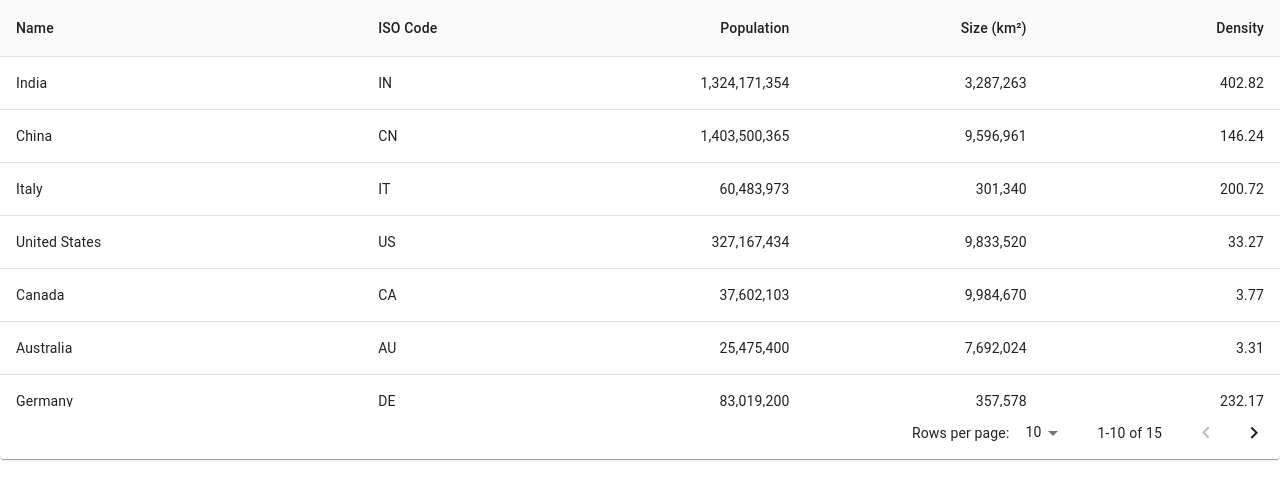
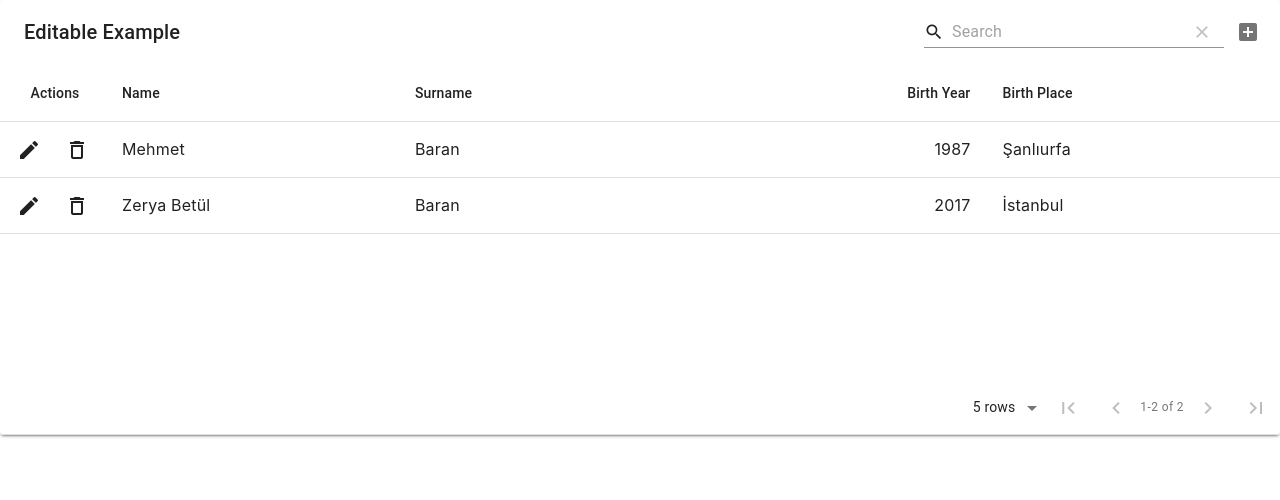
Before and after one commit to aboston93/Fantasy-Football-Draft-Helper, a React (Create React App) app in the folder client/: page / in a window 1280 px wide. Shown: the top 500 px of the page. Built offline with nearby package versions, Linux system fonts and the light colour scheme; the HTML template or start-up script is replaced by a standard one.

Commit message:
testing table and inputs

```diff
--- a/client/src/components/fantasytable.js
+++ b/client/src/components/fantasytable.js
@@ -1,136 +1,63 @@
 import React from 'react';
-import { makeStyles } from '@material-ui/core/styles';
-import Paper from '@material-ui/core/Paper';
-import Table from '@material-ui/core/Table';
-import TableBody from '@material-ui/core/TableBody';
-import TableCell from '@material-ui/core/TableCell';
-import TableHead from '@material-ui/core/TableHead';
-import TablePagination from '@material-ui/core/TablePagination';
-import TableRow from '@material-ui/core/TableRow';
+import MaterialTable from 'material-table';
 
-const columns = [
-  { id: 'name', label: 'Name', minWidth: 200 },
-  { id: 'code', label: 'ISO\u00a0Code', minWidth: 100 },
+export default function MaterialTableDemo() {
+  const [state, setState] = React.useState({
+    columns: [
+      { title: 'Name', field: 'name' },
+      { title: 'Surname', field: 'surname' },
+      { title: 'Birth Year', field: 'birthYear', type: 'numeric' },
       {
-    id: 'population',
-    label: 'Population',
-    minWidth: 120,
-    align: 'right',
-    format: value => value.toLocaleString(),
+        title: 'Birth Place',
+        field: 'birthCity',
+        lookup: { 34: 'İstanbul', 63: 'Şanlıurfa' },
       },
+    ],
+    data: [
+      { name: 'Mehmet', surname: 'Baran', birthYear: 1987, birthCity: 63 },
       {
-    id: 'size',
-    label: 'Size\u00a0(km\u00b2)',
-    minWidth: 120,
-    align: 'right',
-    format: value => value.toLocaleString(),
+        name: 'Zerya Betül',
+        surname: 'Baran',
+        birthYear: 2017,
+        birthCity: 34,
       },
-  {
-    id: 'density',
-    label: 'Density',
-    minWidth: 120,
-    align: 'right',
-    format: value => value.toFixed(2),
-  },
-];
-
-function createData(name, code, population, size) {
-  const density = population / size;
-  return { name, code, population, size, density };
-}
-
-const rows = [
-  createData('India', 'IN', 1324171354, 3287263),
-  createData('China', 'CN', 1403500365, 9596961),
-  createData('Italy', 'IT', 60483973, 301340),
-  createData('United States', 'US', 327167434, 9833520),
-  createData('Canada', 'CA', 37602103, 9984670),
-  createData('Australia', 'AU', 25475400, 7692024),
-  createData('Germany', 'DE', 83019200, 357578),
-  createData('Ireland', 'IE', 4857000, 70273),
-  createData('Mexico', 'MX', 126577691, 1972550),
-  createData('Japan', 'JP', 126317000, 377973),
-  createData('France', 'FR', 67022000, 640679),
-  createData('United Kingdom', 'GB', 67545757, 242495),
-  createData('Russia', 'RU', 146793744, 17098246),
-  createData('Nigeria', 'NG', 200962417, 923768),
-  createData('Brazil', 'BR', 210147125, 8515767),
-];
-
-const useStyles = makeStyles({
-  root: {
-    width: '100%',
-  },
-  tableWrapper: {
-    maxHeight: 407,
-    overflow: 'auto',
-  },
+    ],
   });
 
-export default function StickyHeadTable() {
-  const classes = useStyles();
-  const [page, setPage] = React.useState(0);
-  const [rowsPerPage, setRowsPerPage] = React.useState(10);
-
-  const handleChangePage = (event, newPage) => {
-    setPage(newPage);
-  };
-
-  const handleChangeRowsPerPage = event => {
-    setRowsPerPage(+event.target.value);
-    setPage(0);
-  };
-
   return (
-    <Paper className={classes.root}>
-      <div className={classes.tableWrapper}>
-        <Table stickyHeader>
-          <TableHead>
-            <TableRow>
-              {columns.map(column => (
-                <TableCell
-                  key={column.id}
-                  align={column.align}
-                  style={{ minWidth: column.minWidth }}
-                >
-                  {column.label}
-                </TableCell>
-              ))}
-            </TableRow>
-          </TableHead>
-          <TableBody>
-            {rows.slice(page * rowsPerPage, page * rowsPerPage + rowsPerPage).map(row => {
-              return (
-                <TableRow hover role="checkbox" tabIndex={-1} key={row.code}>
-                  {columns.map(column => {
-                    const value = row[column.id];
-                    return (
-                      <TableCell key={column.id} align={column.align}>
-                        {column.format && typeof value === 'number' ? column.format(value) : value}
-                      </TableCell>
-                    );
-                  })}
-                </TableRow>
-              );
-            })}
-          </TableBody>
-        </Table>
-      </div>
-      <TablePagination
-        rowsPerPageOptions={[10, 25, 100]}
-        component="div"
-        count={rows.length}
-        rowsPerPage={rowsPerPage}
-        page={page}
-        backIconButtonProps={{
-          'aria-label': 'previous page',
+    <MaterialTable
+      title="Editable Example"
+      columns={state.columns}
+      data={state.data}
+      editable={{
+        onRowAdd: newData =>
+          new Promise(resolve => {
+            setTimeout(() => {
+              resolve();
+              const data = [...state.data];
+              data.push(newData);
+              setState({ ...state, data });
+            }, 600);
+          }),
+        onRowUpdate: (newData, oldData) =>
+          new Promise(resolve => {
+            setTimeout(() => {
+              resolve();
+              const data = [...state.data];
+              data[data.indexOf(oldData)] = newData;
+              setState({ ...state, data });
+            }, 600);
+          }),
+        onRowDelete: oldData =>
+          new Promise(resolve => {
+            setTimeout(() => {
+              resolve();
+              const data = [...state.data];
+              data.splice(data.indexOf(oldData), 1);
+              setState({ ...state, data });
+            }, 600);
+          }),
       }}
-        nextIconButtonProps={{
-          'aria-label': 'next page',
-        }}
-        onChangePage={handleChangePage}
-        onChangeRowsPerPage={handleChangeRowsPerPage}
     />
-    </Paper>
   );
 }
```
Also changed, not shown: 8 other files (tests, documents, lock files or other folders). Lines whose indentation alone changed are shown as unchanged.
